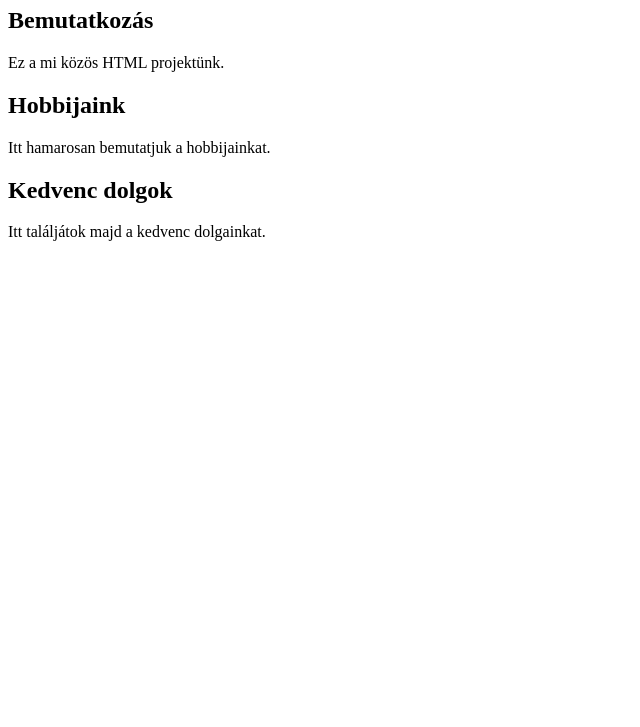
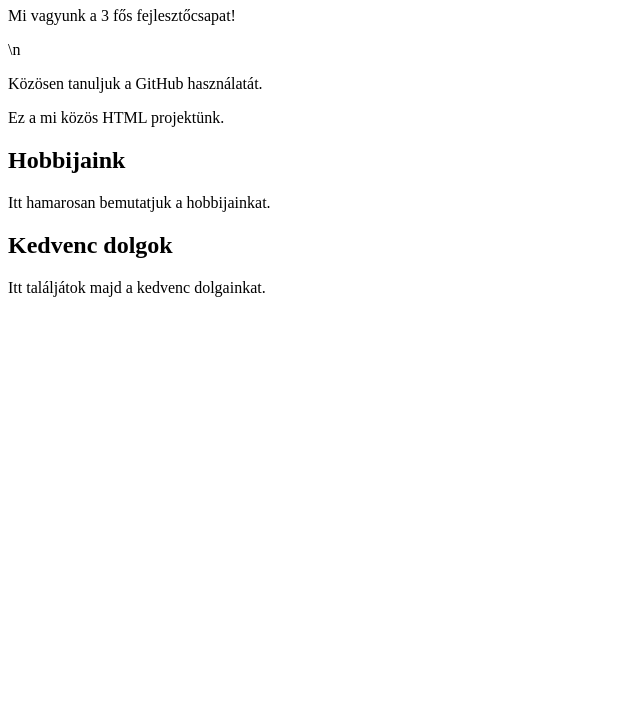
Before and after one commit to csihga/Projekt1, a plain HTML site: page index.html in a window 1280 px wide. Shown: the part 73-800 px from the top of the page, without its empty margins (0-640 px from the left). Drawn offline with Linux system fonts and the light colour scheme.

Commit message:
bemutatkozas mododsitasa

```diff
--- a/index.html
+++ b/index.html
@@ -6,7 +6,7 @@
     </head>
     <body>
         <h1>Üdvözlünk a weboldalunkon!</h1>
-        <h2>Bemutatkozás</h2>
+        <p>Mi vagyunk a 3 fős fejlesztőcsapat!</p>\n<p>Közösen tanuljuk a GitHub használatát.</p>
         <p>Ez a mi közös HTML projektünk.</p>
         <h2>Hobbijaink</h2>
         <p>Itt hamarosan bemutatjuk a hobbijainkat.</p>
```
